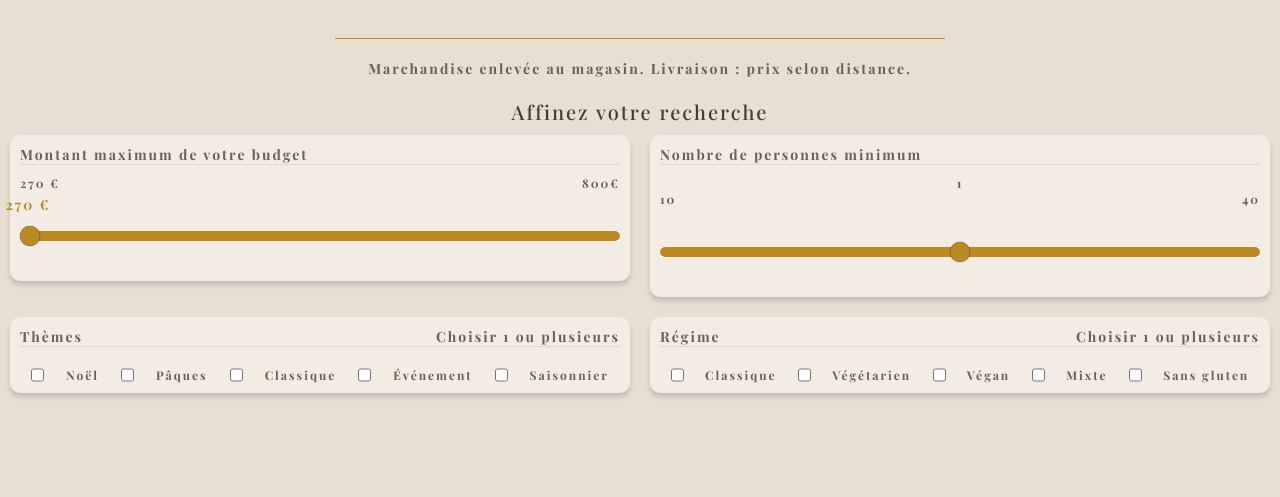
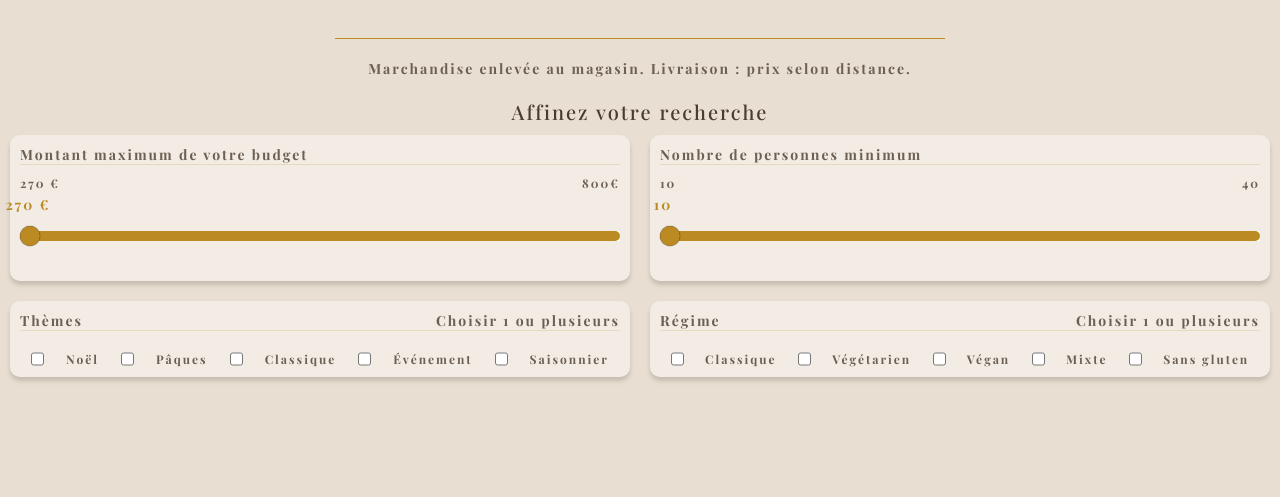
Before and after one commit to Minibrute90/ViteEtGourmand, a PHP site: page /nos-menus in a window 1280 px wide. Shown: the part 310-807 px from the top of the page. Run offline with PHP 8.4, Linux system fonts and the light colour scheme; data that the repository does not hold is empty; some web fonts are replaced.

Commit message:
html/css/js nos menus 2701

```diff
--- a/site/css/style.css
+++ b/site/css/style.css
@@ -565,7 +565,7 @@ section.avis{
     width: 100%;
 }
 
-#rangeValeurPrix {
+#rangeValeurPrix, #rangeValeurPersonne {
     position: absolute;
     transform: translateX(-50%);
     color:#bb8a23;
@@ -576,7 +576,7 @@ section.avis{
 }
 
 
-#rangePrix {
+#rangePrix, #rangePersonne {
     width: 100%;
 }
 
--- a/site/nos-menus.php
+++ b/site/nos-menus.php
@@ -86,13 +86,13 @@
                             <div class="titre-entete-filtre">Nombre de personnes minimum</div>
                         </div>
                         <div class="range-container">
-                            <span id="rangeValeur">1</span>
                             <div class="valeurs-filtre">
                                 <span id="valeurMin">10</span>
                                 <span id="valeurMax">40</span>
                             </div>
+                            <span id="rangeValeurPersonne">1</span>
                             <div class="outil-filtre">
-                                <input type="range" id="range" min="10" max="40">
+                                <input type="range" id="rangePersonne" min="10" max="40" value="10">
                                 <div class="slider-track"></div>
                             </div>
                         </div>
@@ -282,6 +282,36 @@
         rangePrix.addEventListener("input", updateRangePrix);
 
         updateRangePrix();
+
+        const rangePersonne = document.getElementById("rangePersonne");
+        const rangeValeurPersonne = document.getElementById("rangeValeurPersonne");
+
+        function updateRangePersonne() {
+        const min = Number(rangePersonne.min);
+        const max = Number(rangePersonne.max);
+        const value = Number(rangePersonne.value);
+
+        const percent = (value - min) / (max - min);
+
+        const sliderWidth = rangePersonne.offsetWidth;
+        const thumbSize = 18; // ajuste si ton thumb est plus gros/petit
+
+        let position = percent * (sliderWidth - thumbSize) + thumbSize / 2;
+
+        // limites gauche / droite (pour pas que le tooltip sorte)
+        const tooltipWidth = rangeValeurPersonne.offsetWidth;
+        const minPos = tooltipWidth / 2;
+        const maxPos = sliderWidth - tooltipWidth / 2;
+
+        position = Math.max(minPos, Math.min(position, maxPos));
+
+        rangeValeurPersonne.textContent = value; // ou value + " pers."
+        rangeValeurPersonne.style.left = position + "px";
+        }
+
+        rangePersonne.addEventListener("input", updateRangePersonne);
+        window.addEventListener("resize", updateRangePersonne);
+        updateRangePersonne();
     </script>
 
 </html>
```
